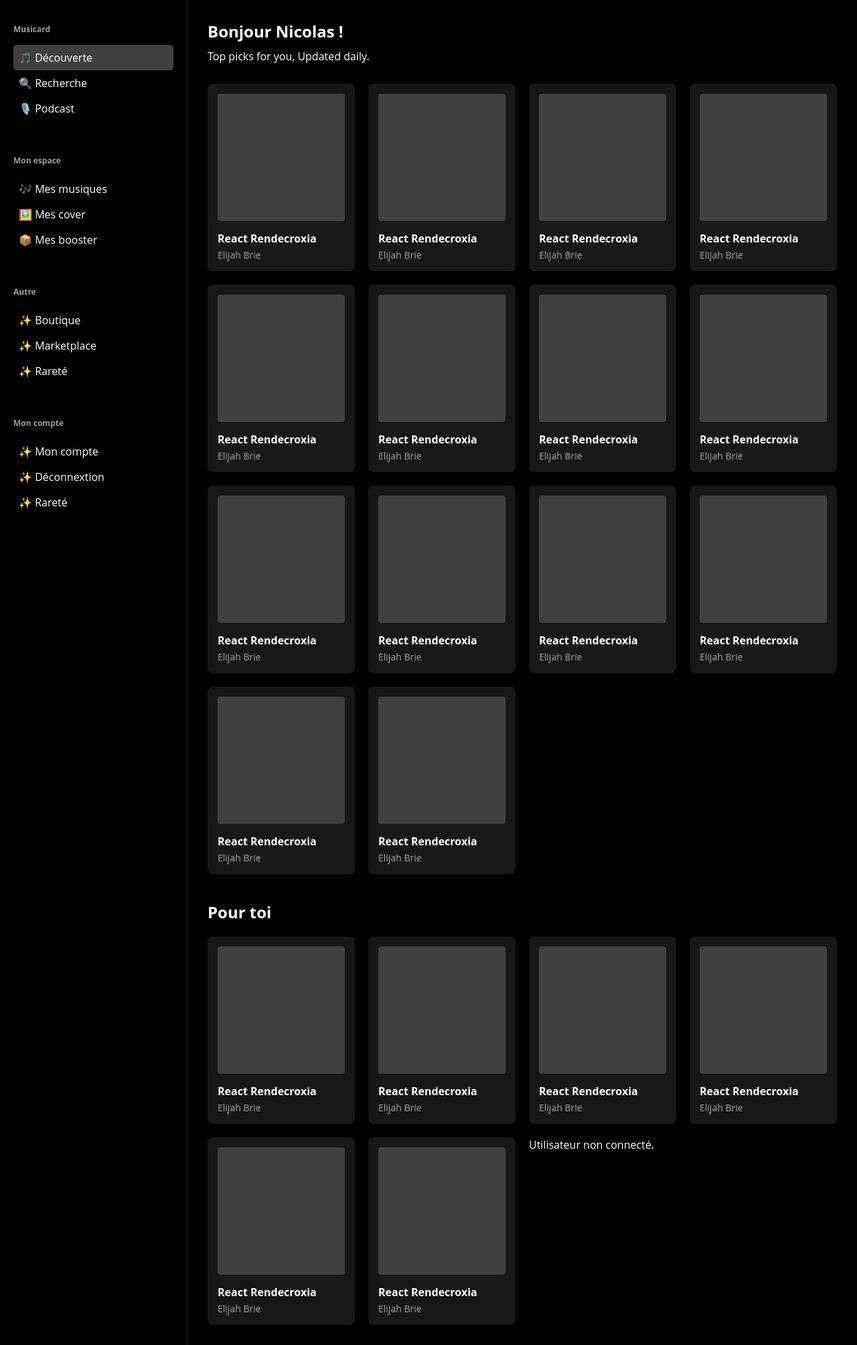
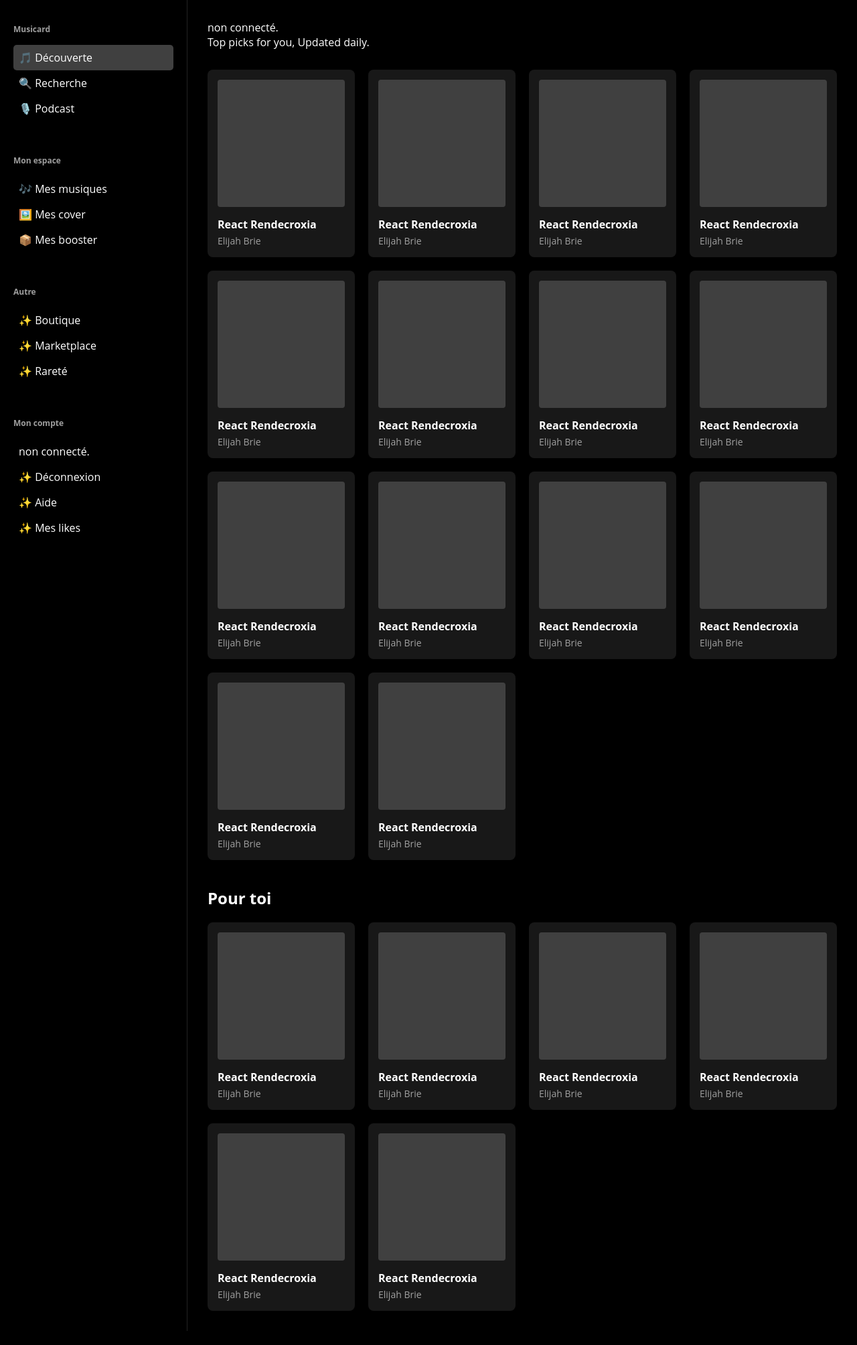
Before and after one commit to Nicolas-frnc/Nicolas-Francois-pja-a1, a PHP site: page /dashboard.php in a window 1280 px wide. Shown: the whole page at 67% size. After the commit the page ends 1987 px from the top, so only its background shows below. Run offline with PHP 8.4, Linux system fonts and the light colour scheme.

Commit message:
Update dashboard and login functionality to display user status and improve navigation

```diff
--- a/CRUD-projet-axe/css/style.css
+++ b/CRUD-projet-axe/css/style.css
@@ -186,6 +186,8 @@ body {
 .info-longin-register-link{
     text-decoration: none;
     color: #cfcfcf;
-
-
 }
+.sans-mise-en-forme-liens a {
+    text-decoration: none;
+    color: #ffffff;
+}
--- a/CRUD-projet-axe/dashboard.php
+++ b/CRUD-projet-axe/dashboard.php
@@ -41,9 +41,20 @@ session_start();
         <div class="sidebar-section">
             <h2>Mon compte</h2>
             <ul>
-                <li>✨ Mon compte</li>
-                <li>✨ Déconnextion</li>
-                <li>✨ Rareté</li>
+                <li>
+                    <?php
+                    if (isset($_SESSION["useruid"])) {
+
+                        echo "<li>✨ Mon compte (" . $_SESSION["useruid"] . ")</li>";
+
+
+                    } else {
+                        echo "non connecté.";
+                    }
+                    ?></li>
+                <li class="sans-mise-en-forme-liens"><a href="pages/includes/logout.inc.php">✨ Déconnexion </a></li>
+                <li class="sans-mise-en-forme-liens"><a href="pages/includes/logout.inc.php">✨ Aide </a></li>
+                <li>✨ Mes likes</li>
             </ul>
         </div>
     </nav>
@@ -51,7 +62,17 @@ session_start();
 
     <main class="main-content">
         <div class="greeting">
-            <h1>Bonjour Nicolas !</h1>
+            <?php
+            if (isset($_SESSION["useruid"])) {
+
+                echo "<h1>Bonjour " . $_SESSION["useruid"] . " !</h1>";
+
+
+            } else {
+                echo "non connecté.";
+            }
+            ?>
+
             <p>Top picks for you, Updated daily.</p>
         </div>
 
@@ -165,13 +186,7 @@ session_start();
                 <p>Elijah Brie</p>
             </div>
 
-            <?php
-            if (isset($_SESSION["useruid"])) {
-                echo $_SESSION["useruid"];
-            } else {
-                echo "Utilisateur non connecté.";
-            }
-            ?>
+
 
         </div>
     </main>
--- a/CRUD-projet-axe/pages/includes/login.inc.php
+++ b/CRUD-projet-axe/pages/includes/login.inc.php
@@ -18,5 +18,5 @@ if(isset($_POST["submit"])){
     $login->loginUser();
 
     // redirection
-    header("location: ../login.php?compte=ok");
+    header("location: ../../dashboard.php?compte=ok");
 }
--- a/CRUD-projet-axe/pages/login.php
+++ b/CRUD-projet-axe/pages/login.php
@@ -14,9 +14,10 @@ session_start();
 
 <?php
 if (isset($_SESSION["useruid"])) {
-    echo $_SESSION["useruid"];
+    echo "<p>connecter sous " . $_SESSION["useruid"] . "</p>";
+
 } else {
-    echo "Utilisateur non connecté.";
+    echo "non connecté.";
 }
 ?>
 
@@ -33,5 +34,6 @@ if (isset($_SESSION["useruid"])) {
         <input type="submit" name="submit" value="Se connecter" class="button-connextion">
     </form>
     <p class="info-longin-register">Pas encore de compte ? <a class="info-longin-register-link" href="register.php">Inscrivez-vous ici </a></p>
+    <p> <a href="includes/logout.inc.php">logout </a></p>
 
 </div>
```
